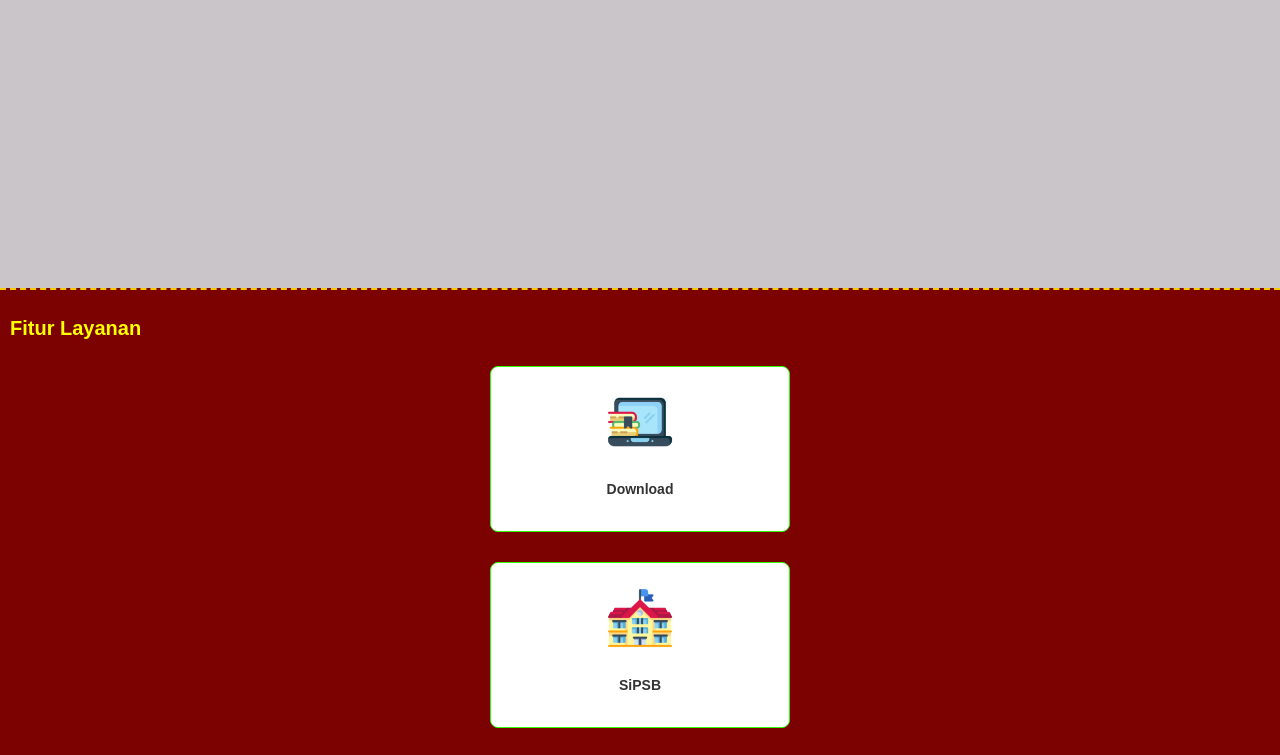
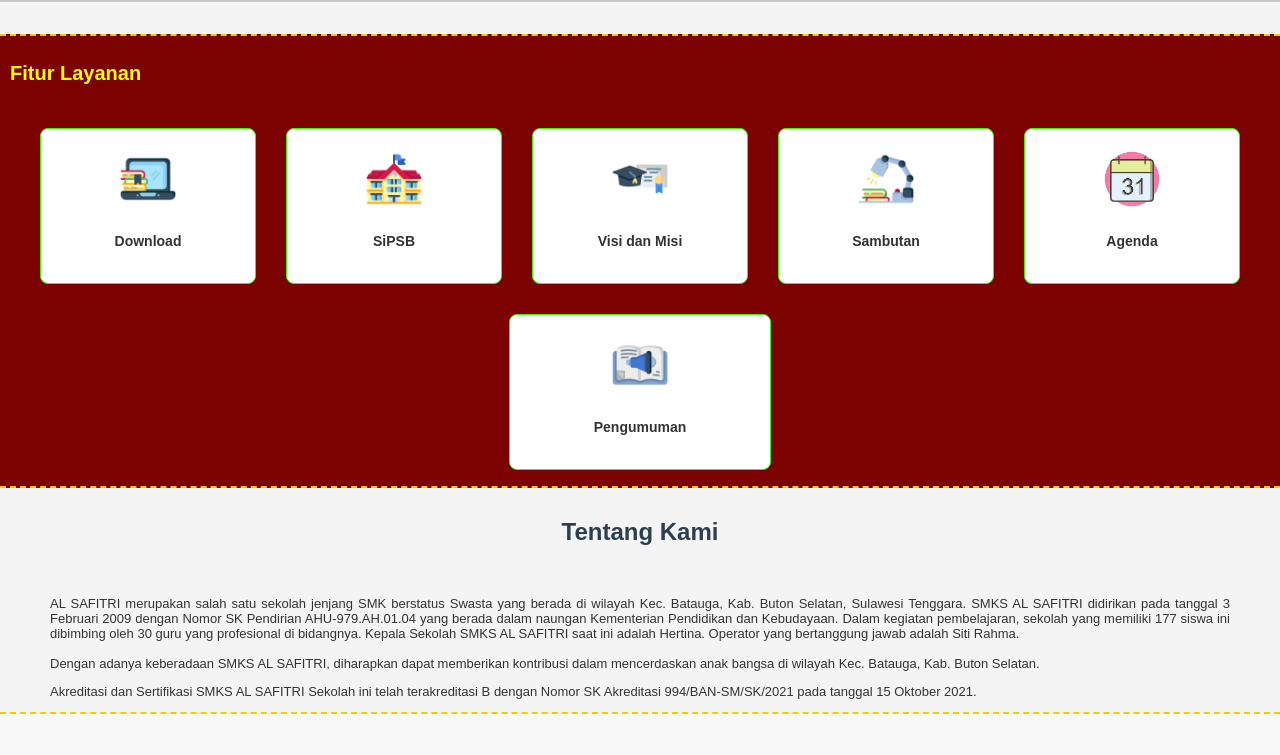
Before and after one commit to rahmatfantastik07/smkalsafitri, a plain HTML site: page index.html in a window 1280 px wide. Shown: the part 592-1347 px from the top of the page. Drawn offline with Linux system fonts and the light colour scheme.

Commit message:
Add files via upload

```diff
--- a/css/styles.css
+++ b/css/styles.css
@@ -26,7 +26,7 @@ h2 {
 
 #home {
   background-color: #c9c5c8;
-  min-height: 100vh;
+  /* min-height: 100vh; */
 }
 /* Header navbar */
 .navbar {
@@ -216,18 +216,22 @@ h2 {
   transform: translateY(-5px);
   box-shadow: 0 4px 10px rgba(0, 0, 0, 0.1);
 }
-
+/* Container utama */
 .layanan-container {
-  display: grid;
-  grid-template-columns: repeat(auto-fit, minmax(150px, 1fr));
+  display: flex;
+  justify-content: center;
+  align-items: stretch;
+  flex-wrap: wrap;
   gap: 30px;
-  max-width: 300px;
+  max-width: 1200px;
   margin: auto;
-  margin-bottom: 1rem;
-  padding: 0 1rem;
+  padding: 1rem;
 }
 
+/* Item layanan */
 .layanan-item {
+  flex: 1 1 150px;
+  max-width: 220px;
   display: flex;
   flex-direction: column;
   align-items: center;
@@ -245,8 +249,8 @@ h2 {
 }
 
 .layanan-item img {
-  width: 90px;
-  height: 70px;
+  width: 80px;
+  height: 60px;
   object-fit: contain;
   margin-bottom: 10px;
 }
@@ -256,6 +260,7 @@ h2 {
   font-weight: bold;
   color: #333;
 }
+
 
 a {
   text-decoration: none;
```
